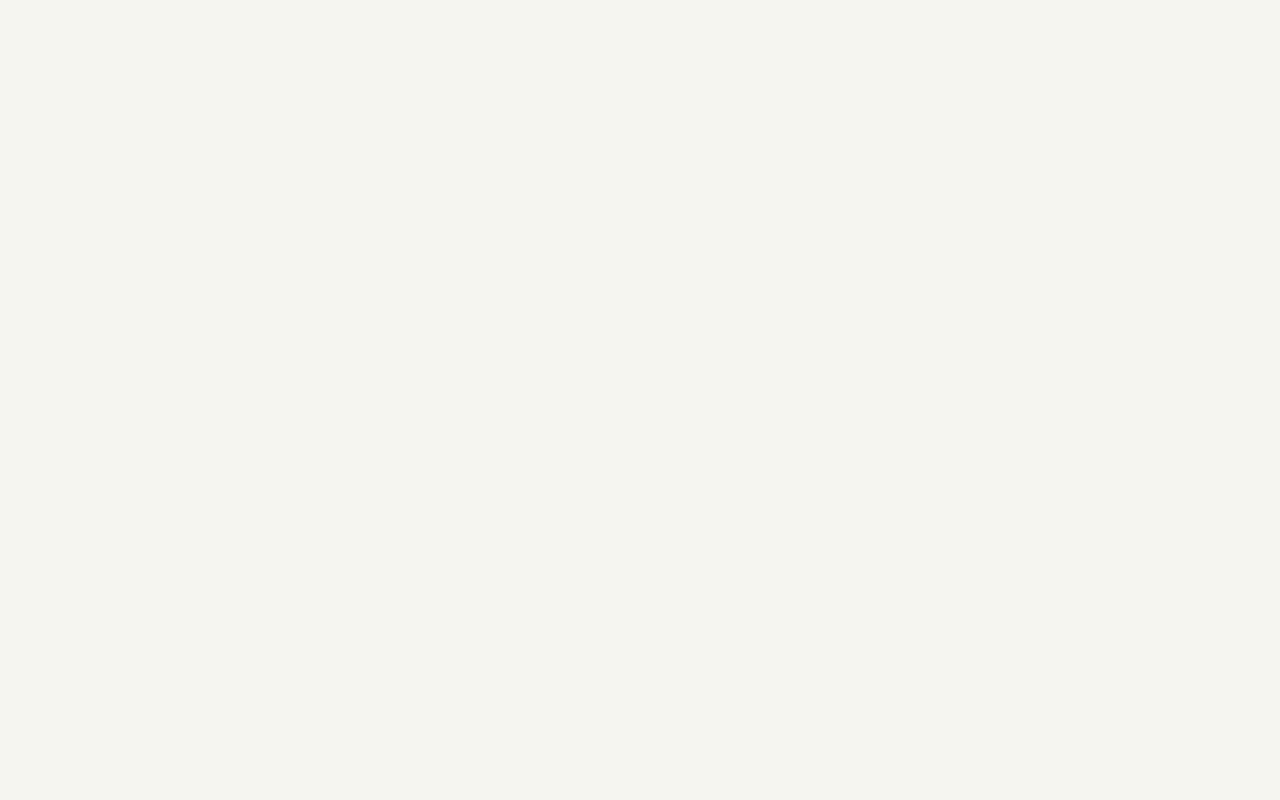
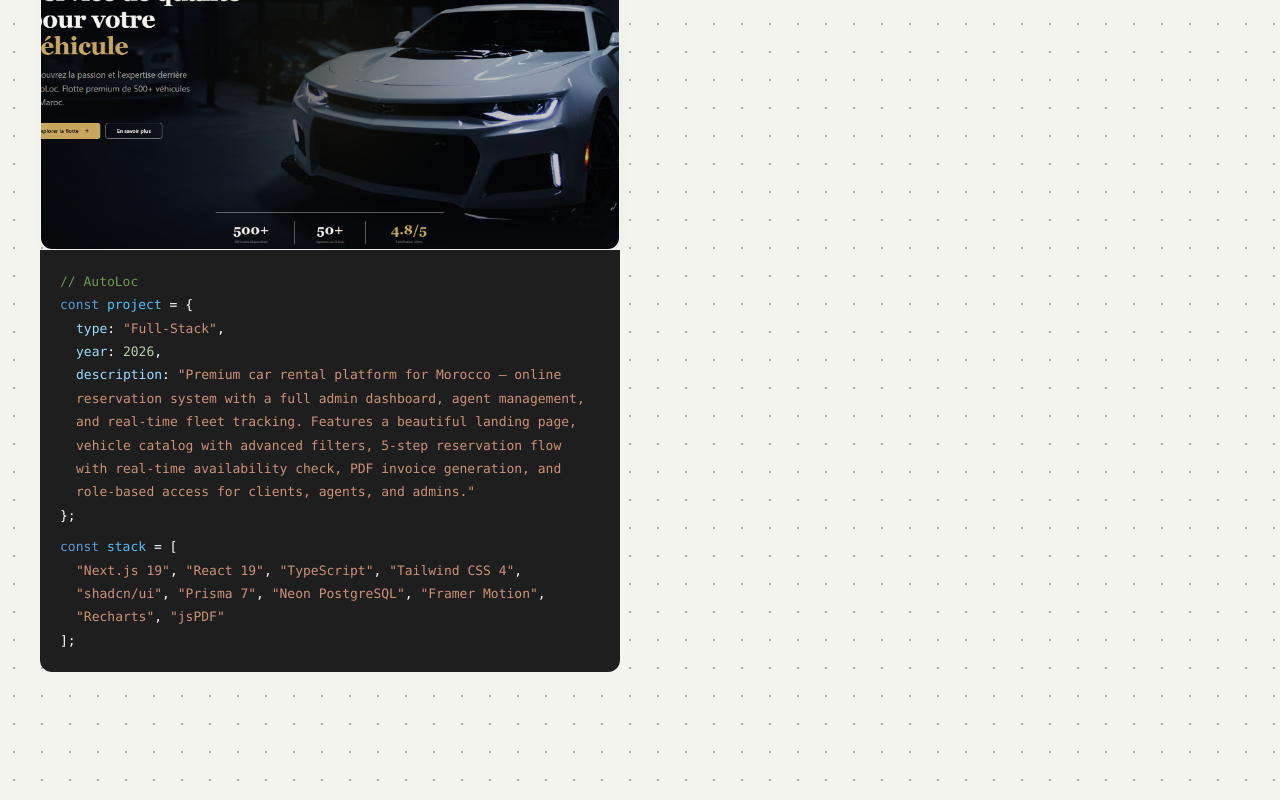
Before and after one commit to zaydkassimi/myownportfolio, a Next.js app: page /projects in a window 1280 px wide. Shown: the part 5366-6166 px from the top of the page. Before the commit the page ends 5300 px from the top, so only its background shows below. Built offline with nearby package versions, Linux system fonts and the light colour scheme.

Commit message:
feat: add AutoLoc project and update project data

```diff
--- a/src/data/portfolio.ts
+++ b/src/data/portfolio.ts
@@ -222,6 +222,21 @@ export const projects: Project[] = [
     image: "/img/portfolio.png",
     github: "https://github.com/zaydkassimi/myownportfolio",
   },
+  {
+    title: "AutoLoc",
+    slug: "autoloc",
+    subtitle: "Premium car rental platform",
+    type: "Full-Stack",
+    institution: "",
+    year: "2026",
+    description:
+      "Premium car rental platform for Morocco — online reservation system with a full admin dashboard, agent management, and real-time fleet tracking. Features a beautiful landing page, vehicle catalog with advanced filters, 5-step reservation flow with real-time availability check, PDF invoice generation, and role-based access for clients, agents, and admins.",
+    highlights: ["Next.js 19", "React 19", "TypeScript", "Tailwind CSS 4", "Prisma 7", "PostgreSQL", "Admin Dashboard", "Full Stack"],
+    stack: ["Next.js 19", "React 19", "TypeScript", "Tailwind CSS 4", "shadcn/ui", "Prisma 7", "Neon PostgreSQL", "Framer Motion", "Recharts", "jsPDF"],
+    image: "/img/autoloc.png",
+    github: "https://github.com/zaydkassimi/AutoLoc",
+    demo: "https://auto-location.vercel.app",
+  },
 ];
 
 export const education: Education[] = [
```
Also changed, not shown: public/img/autoloc.png (added), 1 other file (tests, documents, lock files or other folders).
